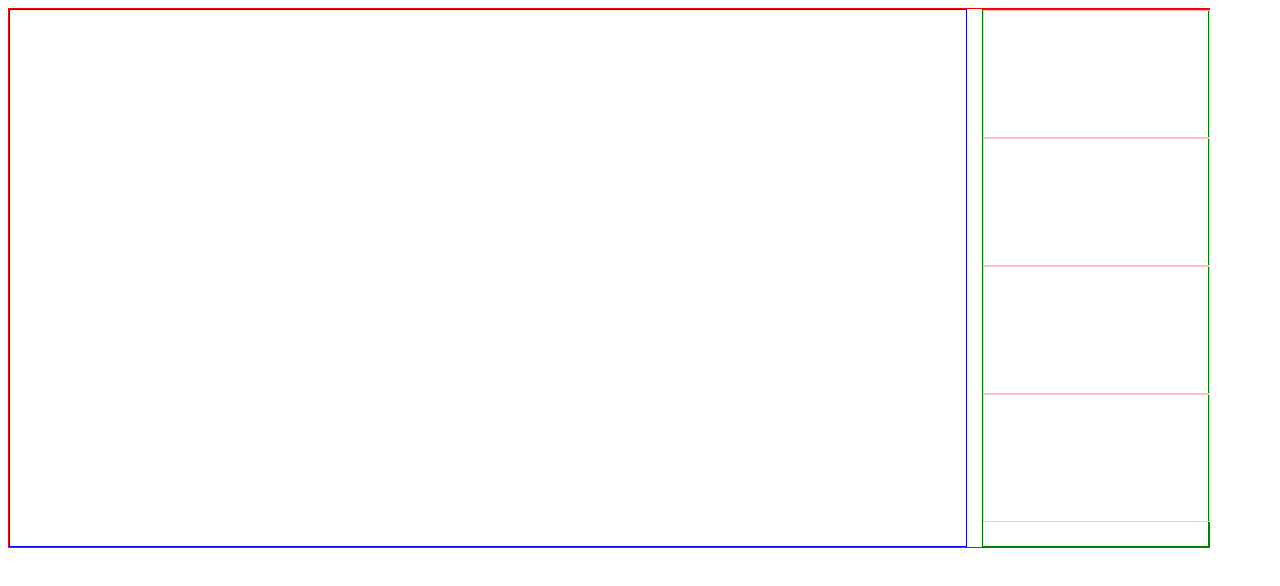
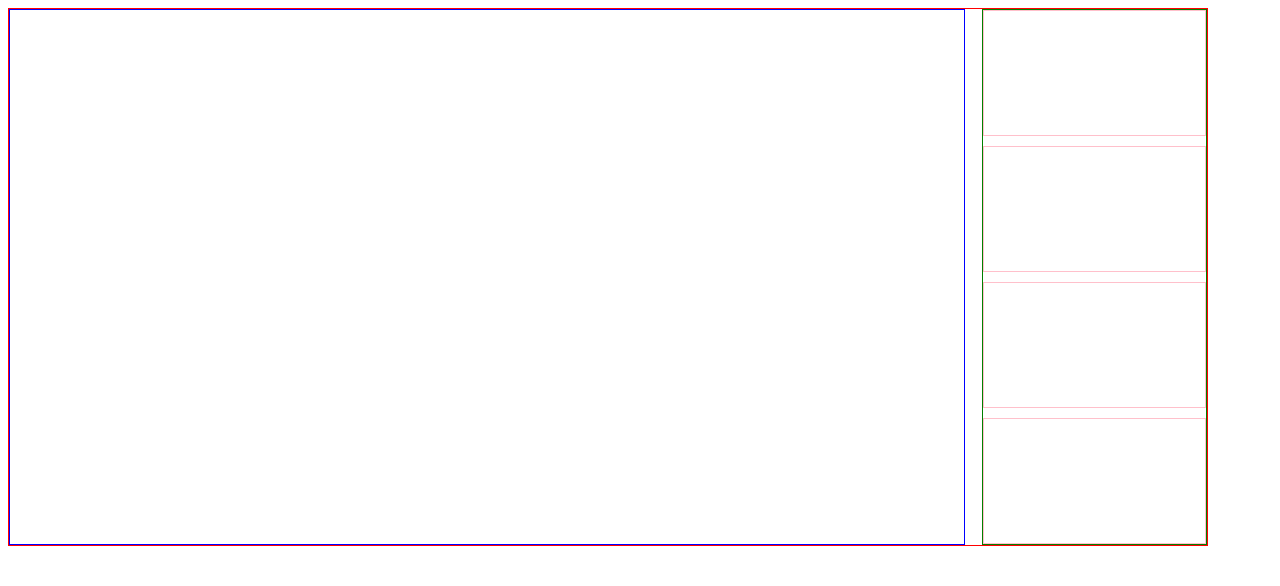
Before and after one commit to hjkwon0507/project-ui, a plain HTML site: page gallery/hover-change/index.html in a window 1280 px wide. Drawn offline with Linux system fonts and the light colour scheme.

Commit message:
flex 수정

```diff
--- a/gallery/hover-change/index.html
+++ b/gallery/hover-change/index.html
@@ -9,6 +9,7 @@
     div, ul, li {
       margin: 0;
       padding: 0;
+      box-sizing: border-box;
     }
     .gallery {
       border: 1px solid red;
@@ -27,7 +28,6 @@
       height: 536px;
       display: flex;
       align-content: space-between;
-      flex-direction: column;
       flex-wrap: wrap;
     }
     li {
```
